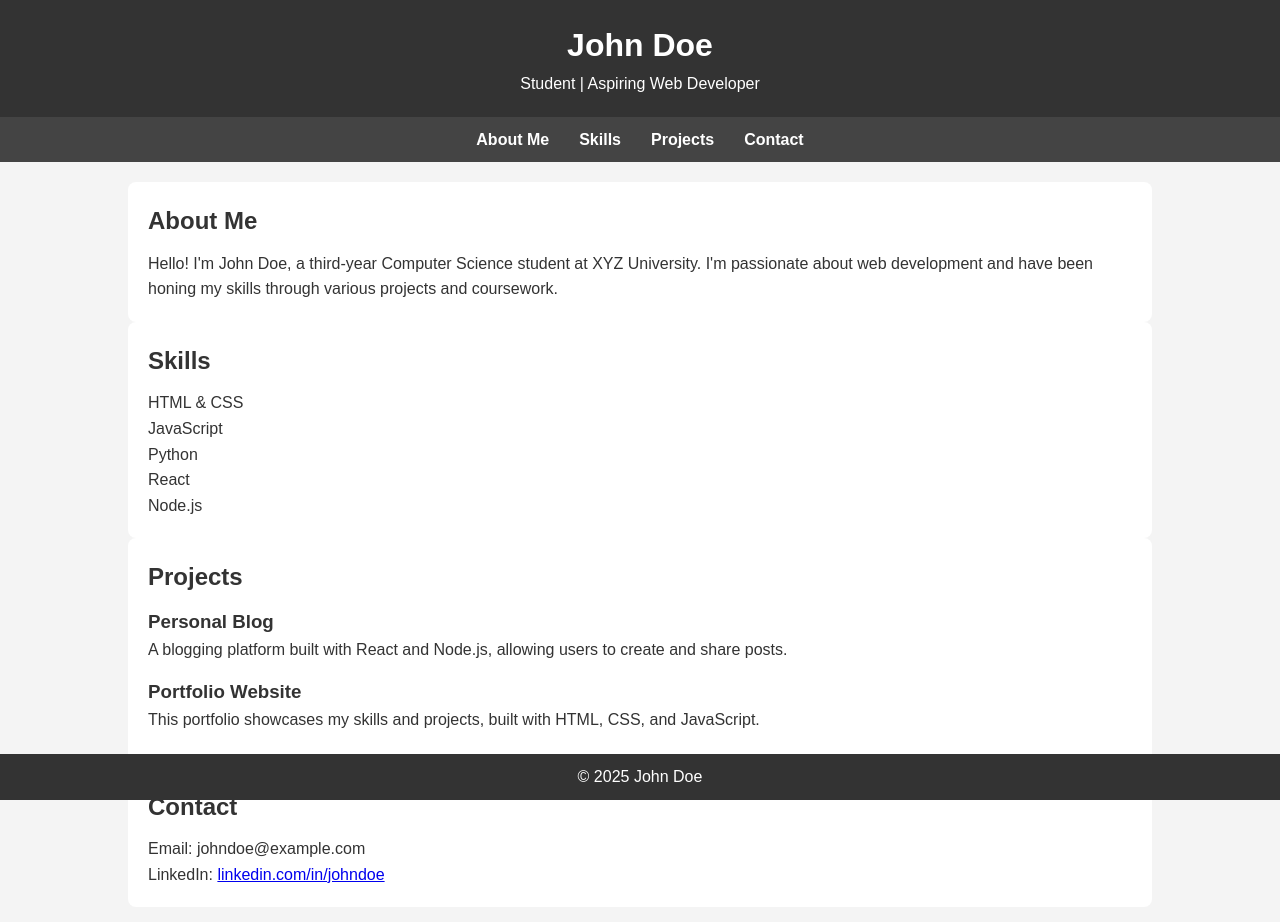
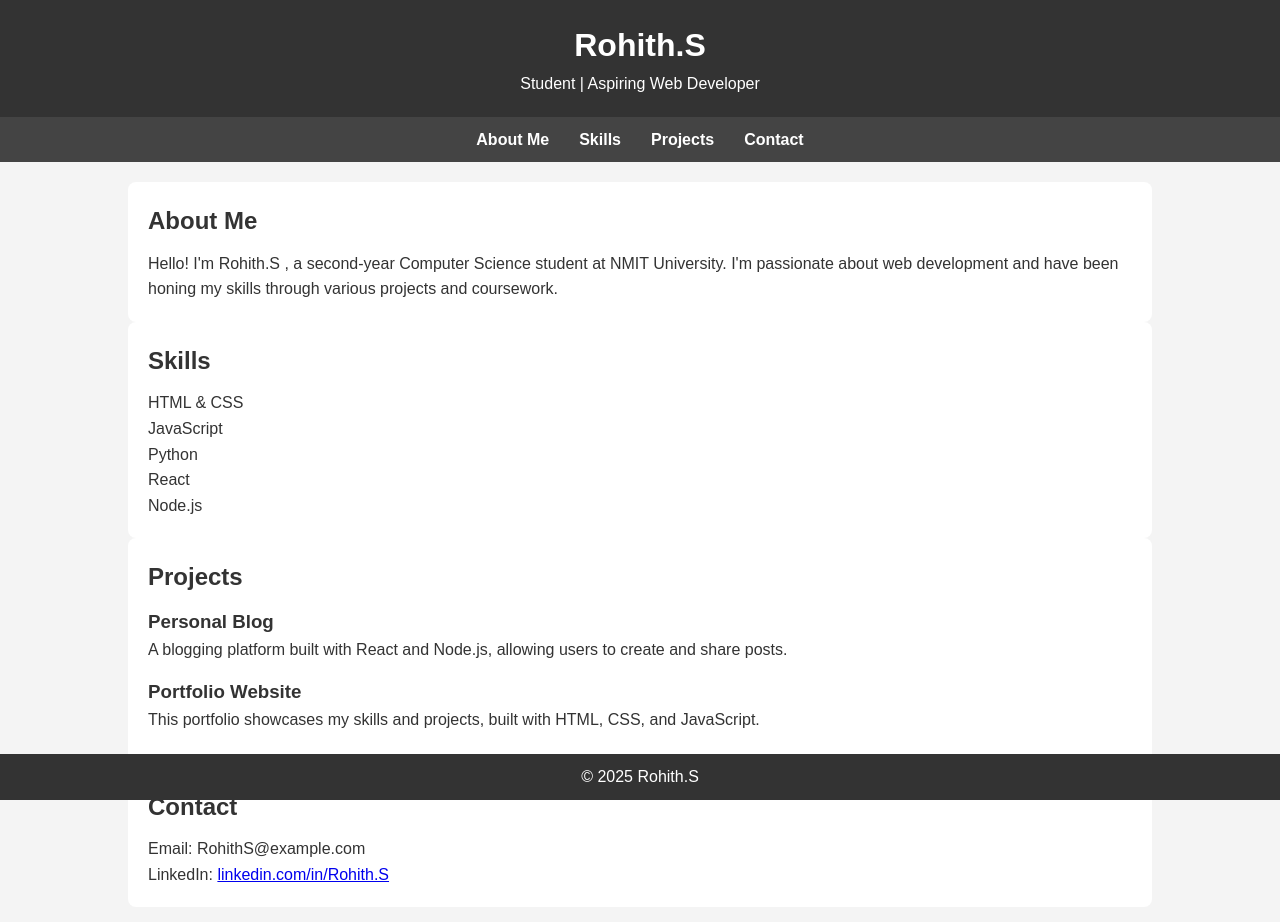
Before and after one commit to Rohith-S-15/Portfolio, a plain HTML site: page index.html in a window 1280 px wide. Drawn offline with Linux system fonts and the light colour scheme.

Commit message:
index.html

```diff
--- a/index.html
+++ b/index.html
@@ -3,13 +3,13 @@
 <head>
     <meta charset="UTF-8">
     <meta name="viewport" content="width=device-width, initial-scale=1.0">
-    <title>John Doe - Portfolio</title>
+    <title>Rohith.S - Portfolio</title>
     <link rel="stylesheet" href="styles.css">
 </head>
 <body>
     <header>
         <div class="container">
-            <h1>John Doe</h1>
+            <h1>Rohith.S </h1>
             <p>Student | Aspiring Web Developer</p>
         </div>
     </header>
@@ -26,7 +26,7 @@
     <main>
         <section id="about" class="container">
             <h2>About Me</h2>
-            <p>Hello! I'm John Doe, a third-year Computer Science student at XYZ University. I'm passionate about web development and have been honing my skills through various projects and coursework.</p>
+            <p>Hello! I'm Rohith.S , a second-year Computer Science student at NMIT University. I'm passionate about web development and have been honing my skills through various projects and coursework.</p>
         </section>
         <section id="skills" class="container">
             <h2>Skills</h2>
@@ -51,13 +51,13 @@
         </section>
         <section id="contact" class="container">
             <h2>Contact</h2>
-            <p>Email: johndoe@example.com</p>
-            <p>LinkedIn: <a href="https://www.linkedin.com/in/johndoe" target="_blank">linkedin.com/in/johndoe</a></p>
+            <p>Email: RohithS@example.com</p>
+            <p>LinkedIn: <a href="https://www.linkedin.com/in/Rohith.S" target="_blank">linkedin.com/in/Rohith.S</a></p>
         </section>
     </main>
     <footer>
         <div class="container">
-            <p>&copy; 2025 John Doe</p>
+            <p>&copy; 2025 Rohith.S </p>
         </div>
     </footer>
 </body>
```
